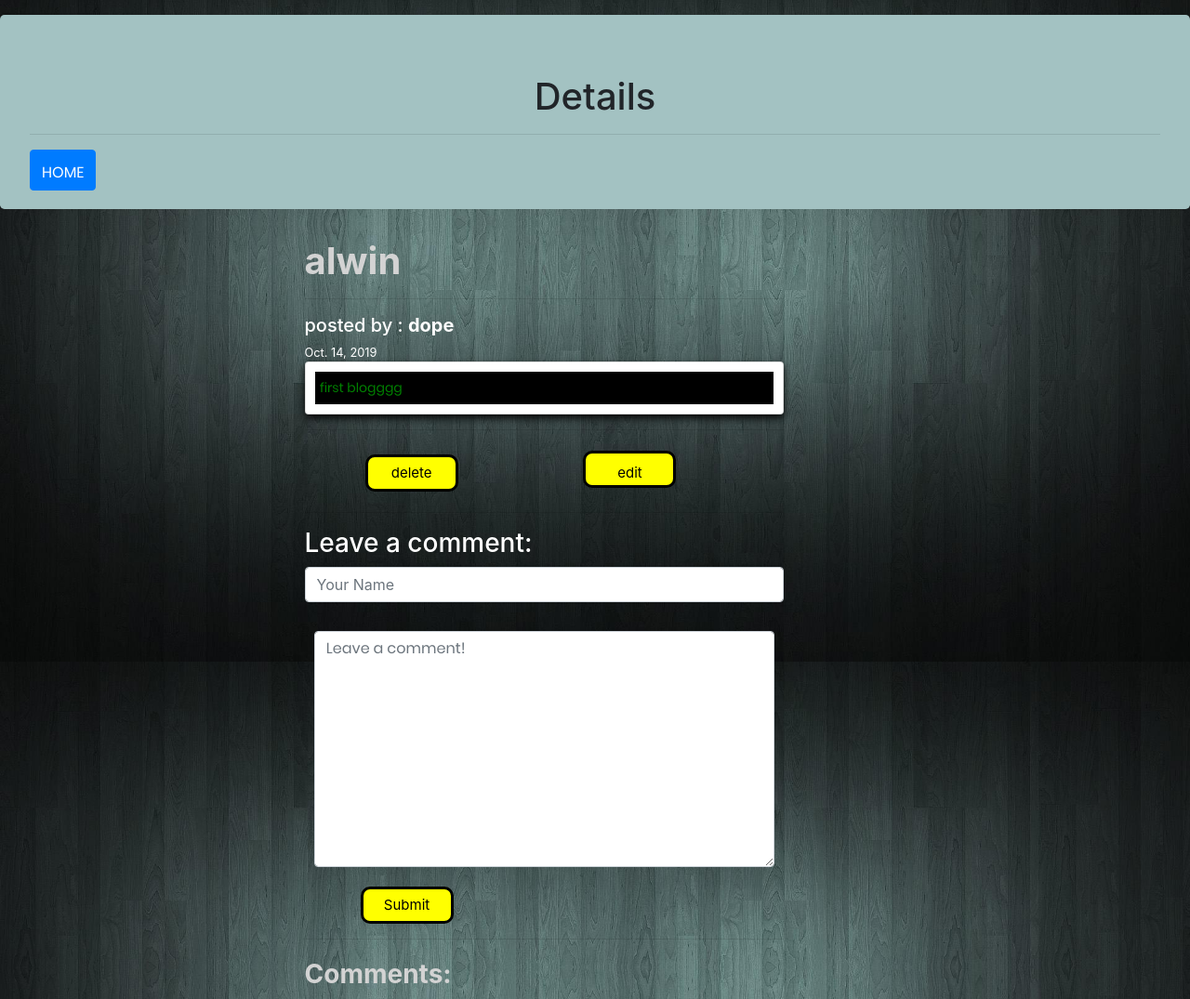
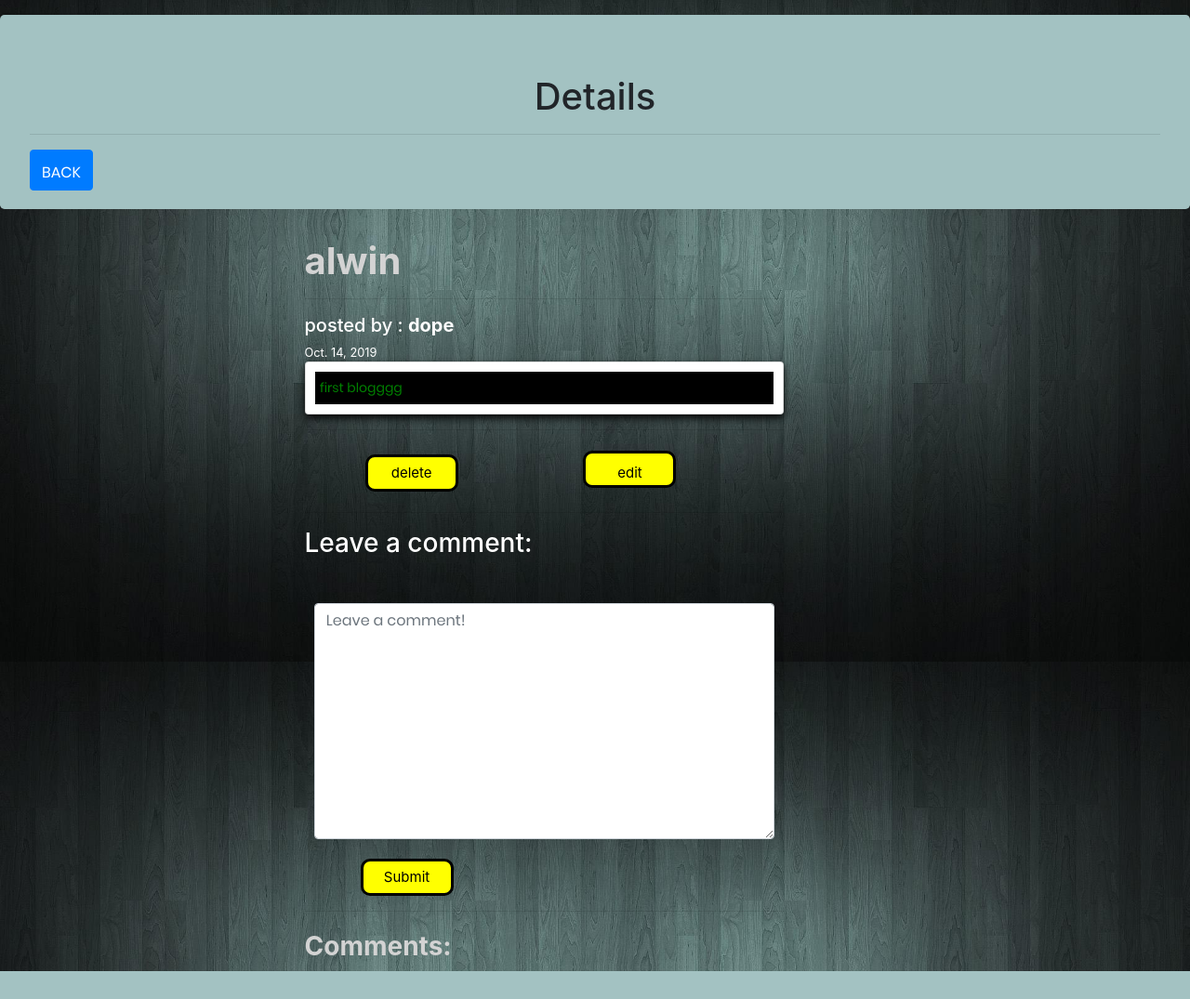
Before and after one commit to alwinarakkal/firstv1, a Django app: page /1/ in a window 1280 px wide. Shown: the part 88-1163 px from the top of the page at 93% size. After the commit the page ends 1133 px from the top, so only its background shows below. Run offline with Django 3.2, Linux system fonts and the light colour scheme; a user stored in the database is signed in; data comes from the database, SQL or seed files in the repository; both versions use the stored data as it was after the commit; some libraries are stand-ins or nearby versions.

Commit message:
styling complete

```diff
--- a/blog/forms.py
+++ b/blog/forms.py
@@ -3,13 +3,13 @@ from .models import Comment,Article
 from django.contrib.auth.models import User
 
 class CommentForm(forms.Form):
-    author = forms.CharField(
-        max_length=60,
-        widget=forms.TextInput(attrs={
-            "class": "form-control",
-            "placeholder": "Your Name"
-        })
-    )
+    # author = forms.CharField(
+    #     max_length=60,
+    #     widget=forms.TextInput(attrs={
+    #         "class": "form-control",
+    #         "placeholder": "Your Name"
+    #     })
+    # )
     body = forms.CharField(widget=forms.Textarea(
         attrs={
             "class": "form-control",
--- a/templates/b_detail.html
+++ b/templates/b_detail.html
@@ -9,7 +9,7 @@
 
 
           <hr>
-          <h3><center><a class="btn btn-primary  pl " href="/index" style="float:left">HOME</a></center></h3>
+          <h3><center><a class="btn btn-primary  pl " href="/h" style="float:left">BACK</a></center></h3>
       </div>
 <div class="row">
   <div class="col-md-3"></div>
@@ -41,9 +41,8 @@
     <h3 style="color:white">Leave a comment:</h3>
     <form  method="post">
         {% csrf_token %}
-        <div class="form-group">
-            {{ form.author }}
-        </div>
+
+        <input type="text" name="author" value="{{user.username}}" style="visibility: hidden;">
         <div class="form-group cl">
            <p  style="padding: 1%; margin :1%">{{ form.body }}</p>
         </div>
--- a/templates/display.html
+++ b/templates/display.html
@@ -20,7 +20,7 @@
 
 
     <hr>
-    <h3><center><a class="btn btn-primary  pl " href="/index" style="float:left">HOME</a></center></h3>
+    <h3><center><a class="btn btn-primary  pl " href="/shop" style="float:left">BACK</a></center></h3>
 </div>
 <div class="container-fluid" style="padding-left: 20px;padding-right: 20px;">
 	<div class="row pl" >
--- a/templates/show.html
+++ b/templates/show.html
@@ -20,7 +20,7 @@
 
 
     <hr>
-    <h3><center><a class="btn btn-primary  pl " href="/index" style="float:left">HOME</a></center></h3>
+    <h3><center><a class="btn btn-primary  pl " href="/req" style="float:left">BACK</a></center></h3>
 </div>
 <div class="container-fluid" style="padding-left: 20px;padding-right: 20px;">
 	<div class="row pl" >
```
Also changed, not shown: templates/Ask_form.html (+5 -2 lines), db.sqlite3.
